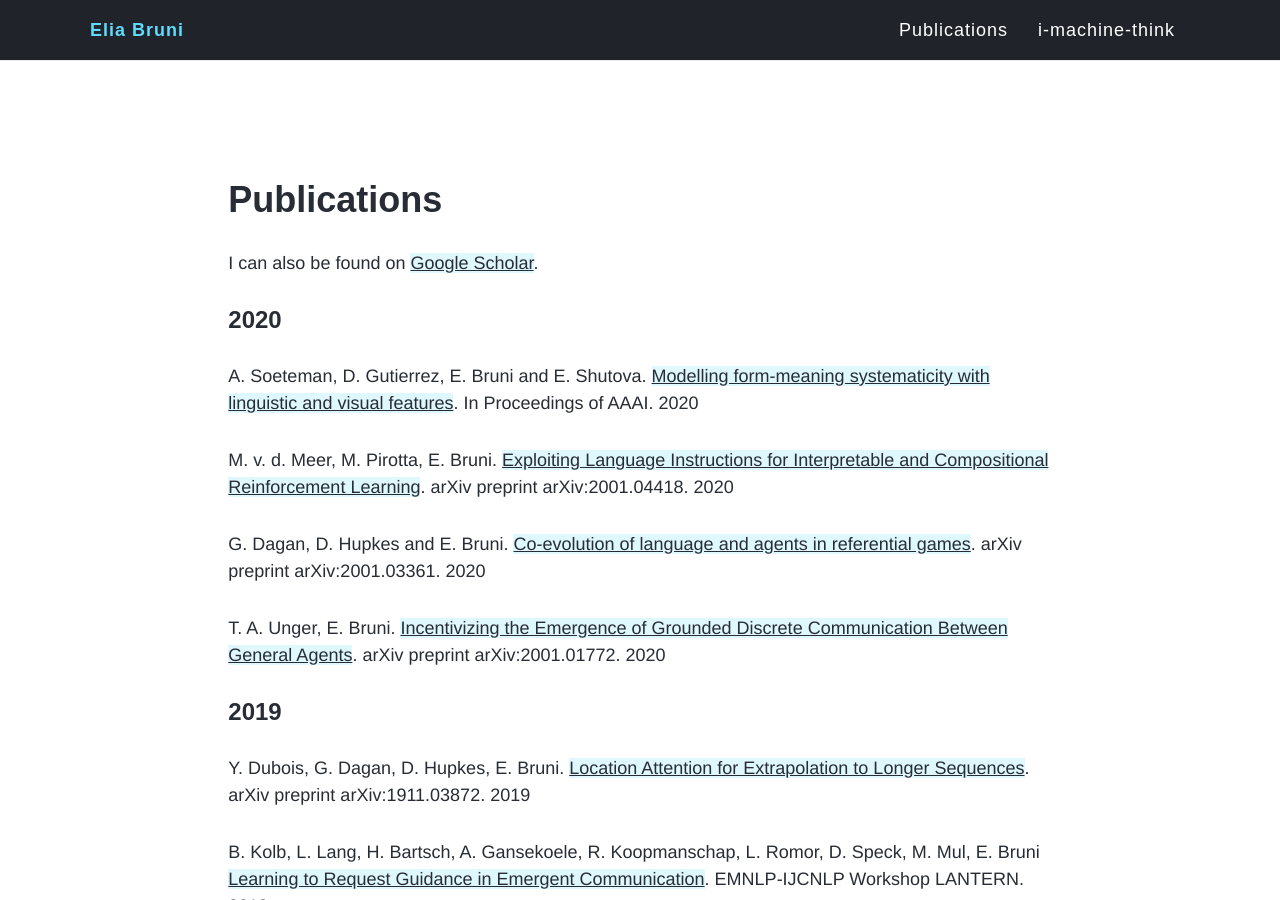
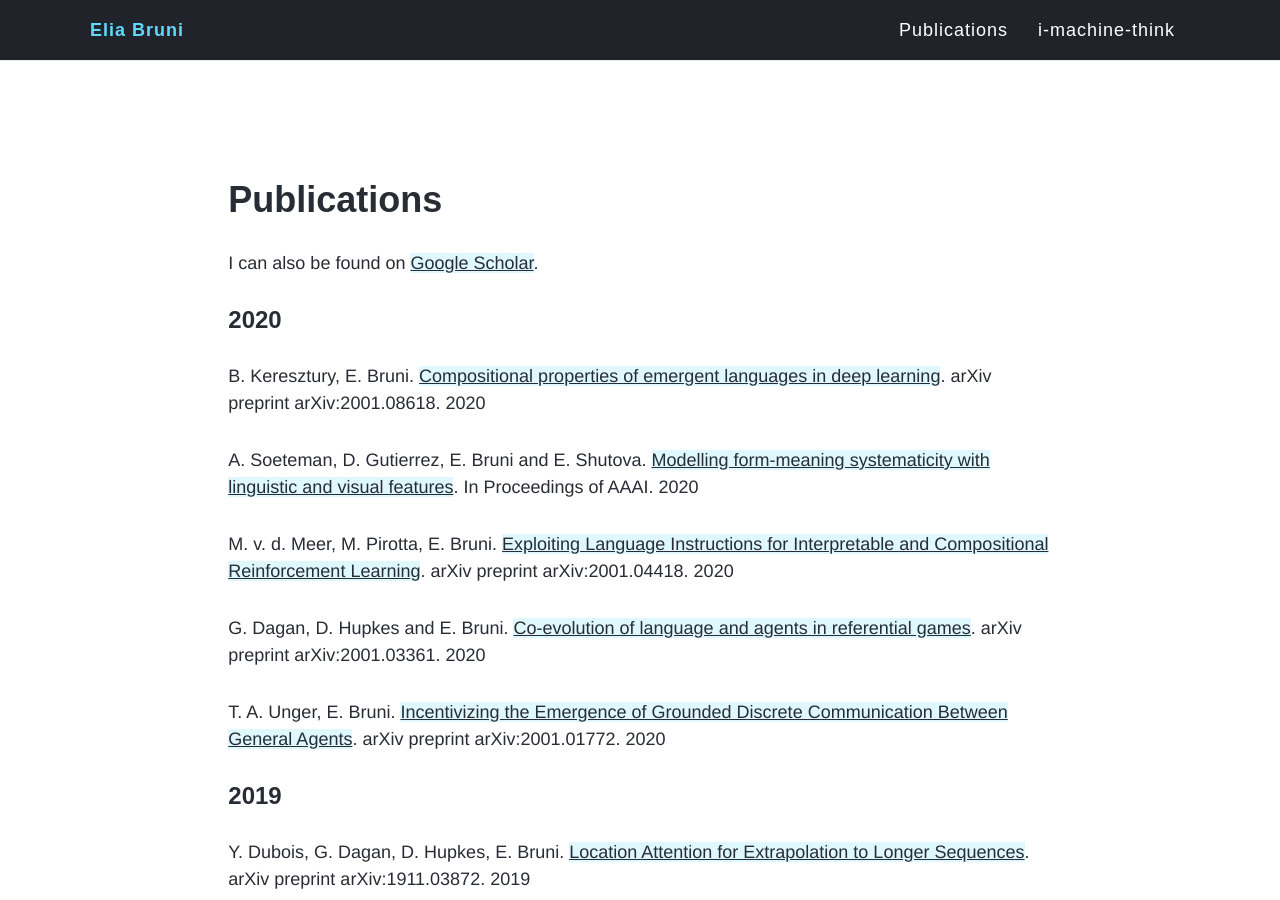
Before and after one commit to eliabruni/eliabruni.github.io, a Jekyll site: the page built from publications.md, in a window 1280 px wide and 900 px high. Built offline with Jekyll 4.4.1, drawn with Linux system fonts in a browser that asks for light colours; nearby versions of some CDN libraries.

Commit message:
add Bence's paper

```diff
--- a/publications.md
+++ b/publications.md
@@ -8,6 +8,8 @@ title: ""
 I can also be found on [Google Scholar](https://scholar.google.com/citations?user=Oyb3NYgAAAAJ&hl=en).
 
 ### 2020
+B. Keresztury, E. Bruni. [Compositional properties of emergent languages in deep learning](https://arxiv.org/abs/2001.08618). arXiv preprint arXiv:2001.08618. 2020
+
 A. Soeteman, D. Gutierrez, E. Bruni and E. Shutova. [Modelling form-meaning systematicity
 with linguistic and visual features](). In Proceedings of AAAI. 2020
 
```
